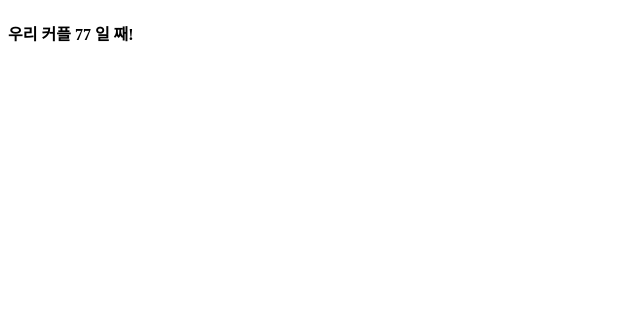
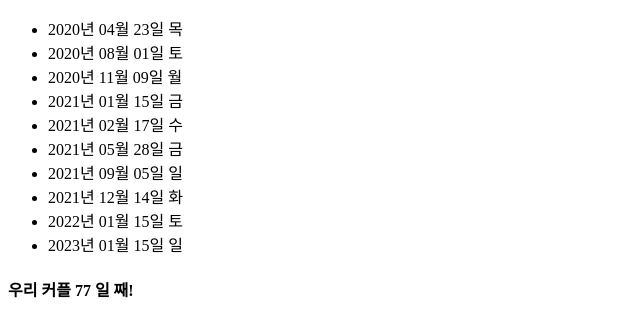
Before and after one commit to JJakDDo/Couple-New-Tab, a plain HTML site: page index.html in a window 1280 px wide. Both pictures are taken after typing "2020-01-15" into the empty fields and a click on the input 165 px from the left and 18 px from the top of the page. Shown: the whole page, without its empty margins (0-640 px from the left). Drawn offline with Linux system fonts and the light colour scheme.

Commit message:
기념일별 날짜 구하기 및 로컬스토리지에 저장

```diff
--- /dev/null
+++ b/anniversary.js
@@ -0,0 +1,35 @@
+const ulAnniversary = document.querySelector(".js-anniversary");
+const formAnniversary = document.querySelector(".js-formAnni");
+
+function displayAnniversary(date, anniversary, day){
+    const li = document.createElement("li");
+    const span = document.createElement("span");
+
+    const tempDate = date.split("-");
+    const text = tempDate[0] + "년 " + tempDate[1] + "월 " + tempDate[2] + "일 " + day;
+
+    span.innerText = text;
+
+    li.appendChild(span);
+
+    ulAnniversary.appendChild(li);
+}
+
+//로컬 스토리지에서 기념일 정보 가져오기
+function loadAnniversary(anniversaryData){
+    formAnniversary.classList.add(SHOW);
+    const parsedData = JSON.parse(anniversaryData);
+    parsedData.forEach(data => {
+       displayAnniversary(data.date, data.anniversary, data.day);
+    });
+}
+
+
+function init(){
+    const listAnniversary = localStorage.getItem(Anniversary);
+    if(listAnniversary !== null){
+        loadAnniversary(listAnniversary);
+    }
+}
+
+init();
--- a/date.js
+++ b/date.js
@@ -3,14 +3,54 @@ const input = dateForm.querySelector("input");
 const currentDay = document.querySelector(".js-currentDay");
 
 const FirstDay = "firstDay";
+const Anniversary = "Anniversary";
 const SHOW = "showing";
+const day = ["일", "월", "화", "수", "목", "금", "토"];
 
+let listAnniversary = [];
+//스트링을 Date로 변경
+function parseDate(str){
+    return new Date(str);
+}
+//Date를 스트링 YYYY-MM-DD 형식으로 변경
+function parseStr(date){
+    let str = "";
+    let tempMonth = parseInt(date.getMonth());
+    tempMonth = tempMonth + 1;
+    str += date.getFullYear() + "-";
+    if(tempMonth < 10)
+        str += "0" + tempMonth + "-";
+    else str += tempMonth + "-";
+    if(date.getDate() < 10)
+        str += "0" + date.getDate();
+    else str += date.getDate();
+    return str;
+}
+
+function getDates(date){
+    //각 기념일 별로 날짜 구하기 NNN일
+    for(let i=1;i<8;i++){
+        const temp = new Date(date.getFullYear(), date.getMonth(), date.getDate() + (i * 100) - 1);
+        listAnniversary.push({"date":temp, "day":day[temp.getDay()], "anniversary":i*100+"일"});
+    }
+    //각 기념일 별로 날짜 구하기 N주년
+    for(let i=1;i<4;i++){
+        const temp = new Date(date.getFullYear() + i, date.getMonth(), date.getDate());
+        listAnniversary.push({"date":temp, "day":day[temp.getDay()], "anniversary":i+"주년"});
+    }
+    listAnniversary.sort(function(a,b){
+        return a.date - b.date;
+    });
+    //스트링으로 변경 후 YYYY-MM-DD 정렬이 왜 안되는지 모르겠음
+    listAnniversary.forEach(data =>{
+        data.date = parseStr(data.date);
+    })
+}
 function getNumberOfDays(currentValue){
     //오늘 날짜 가져오기
     const today = new Date();
     //유저가 입력한 날짜를 Date 객체로 변환
-    const arrCurrentValue = currentValue.split("-");
-    const newCurrentValue = new Date(arrCurrentValue[0], arrCurrentValue[1]-1, arrCurrentValue[2]);
+    const newCurrentValue = parseDate(currentValue);
 
     //Date 객체를 빼면 밀리세컨드로 가져옴
     const diff = today - newCurrentValue;
@@ -26,6 +66,7 @@ function askForDay(){
         const currentValue = input.value;
         showToday(currentValue);
         localStorage.setItem(FirstDay, currentValue);
+        saveAnniversary();
     });
 }
 
@@ -34,6 +75,18 @@ function showToday(text){
     currentDay.classList.add(SHOW);
 
     currentDay.innerText = `우리 커플 ${getNumberOfDays(text)} 일 째!`;
+}
+//기념일들 로컬스토리지에 저장하기
+function saveAnniversary(){
+    const savedAnniversary = localStorage.getItem(Anniversary);
+    const tempDay = localStorage.getItem(FirstDay);
+    if(savedAnniversary === null && tempDay !== null){
+        const dateFirstDay = parseDate(tempDay);
+        getDates(dateFirstDay);
+        localStorage.setItem(Anniversary, JSON.stringify(listAnniversary));
+        //저장하고 바로 불러오기
+        loadAnniversary(localStorage.getItem(Anniversary));
+    }
 }
 
 function init(){
--- a/index.css
+++ b/index.css
@@ -1,5 +1,6 @@
 .date,
-.currentDay {
+.currentDay,
+.formAnni{
     display : none;
 }
 
--- a/index.html
+++ b/index.html
@@ -1,13 +1,16 @@
 <!DOCTYPE html>
 <html>
 <head>
-    <meat charset = "UTF-8" />
+    <meta charset = "UTF-8" />
     <meta name="viewport" content="width=device-width, initial-scale=1.0"/>
     <meta http-equiv="X-UA-Compatible" content="ie=edge"/>
     <title> Couple New Tab </title>
     <link rel = "stylesheet" href="index.css" />
 </head>
 <body>
+    <div class="js-formAnni">
+        <ul class="js-anniversary"></ul>
+    </div>
     <div>
         <form class="js-dateForm date">
             <input type="date" />
@@ -16,5 +19,6 @@
     </div>
     <h4 class="js-currentDay"></h4>
     <script src="date.js"></script>
+    <script src="anniversary.js"></script>
 </body>
 </html>
```
